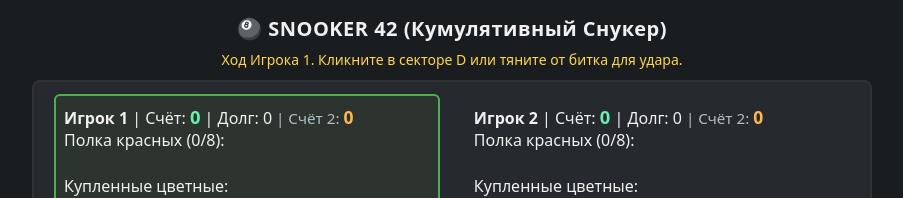
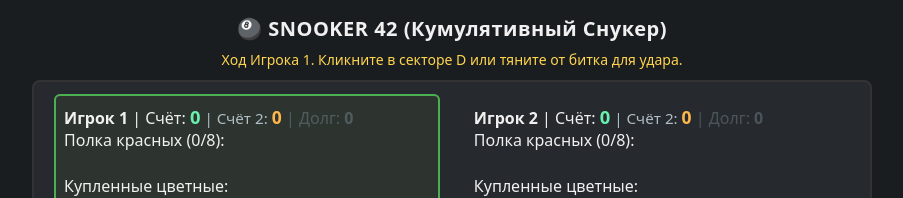
Before and after one commit to vokoramus/cash_snooker, a plain HTML site: page index.html in a window 1280 px wide. Shown: the top 198 px of the page, without its empty margins (188-1091 px from the left). Drawn offline with Linux system fonts and the light colour scheme.

Commit message:
скрываем долг если = 0 и выделяем красным при > 0

```diff
--- a/render.js
+++ b/render.js
@@ -8,24 +8,68 @@ const CANCEL_RADIUS = R + 5; // Радиус возврата к битку дл
 function updateUI() {
   for (let i = 0; i < 2; i++) {
     const scoreEl = document.getElementById(`p${i + 1}-score`);
+    const debtEl = document.getElementById(`p${i + 1}-debt`);
+
     if (scoreEl) {
       scoreEl.innerText = getScore(i);
 
+      // Находим или оборачиваем блок "Долг", чтобы управлять его позицией и прозрачностью
+      let debtWrap = document.getElementById(`p${i + 1}-debt-wrap`);
+      if (!debtWrap && debtEl && debtEl.parentElement) {
+        debtWrap = document.createElement('span');
+        debtWrap.id = `p${i + 1}-debt-wrap`;
+        debtWrap.className = 'debt-badge';
+        debtWrap.innerHTML = ` | Долг: <strong id="p${i + 1}-debt">0</strong>`;
+
+        // Удаляем старый текстовый узел " | Долг: " и старый span из шапки
+        const parent = debtEl.parentElement;
+        const nodes = Array.from(parent.childNodes);
+        nodes.forEach(node => {
+          if (node.nodeType === Node.TEXT_NODE && node.textContent.includes('Долг')) {
+            parent.removeChild(node);
+          }
+        });
+        parent.removeChild(debtEl);
+        parent.appendChild(debtWrap);
+      }
+
+      // Создаём или находим "Счёт 2" и ставим его строго ПЕРЕД блоком "Долг"
       let score2Wrap = document.getElementById(`p${i + 1}-score2-wrap`);
       if (!score2Wrap && scoreEl.parentElement) {
         score2Wrap = document.createElement('span');
         score2Wrap.id = `p${i + 1}-score2-wrap`;
         score2Wrap.className = 'score2-badge';
         score2Wrap.innerHTML = ` | Счёт 2: <strong id="p${i + 1}-score2">0</strong>`;
-        scoreEl.parentElement.appendChild(score2Wrap);
+
+        const targetDebtWrap = document.getElementById(`p${i + 1}-debt-wrap`);
+        if (targetDebtWrap && targetDebtWrap.parentElement === scoreEl.parentElement) {
+          scoreEl.parentElement.insertBefore(score2Wrap, targetDebtWrap);
+        } else {
+          scoreEl.parentElement.appendChild(score2Wrap);
+        }
       }
+
       const score2El = document.getElementById(`p${i + 1}-score2`);
       if (score2El) {
         score2El.innerText = getScoreDouble(i);
       }
     }
 
-    document.getElementById(`p${i + 1}-debt`).innerText = players[i].debt;
+    const updatedDebtEl = document.getElementById(`p${i + 1}-debt`);
+    const updatedDebtWrap = document.getElementById(`p${i + 1}-debt-wrap`);
+    if (updatedDebtEl) {
+      updatedDebtEl.innerText = players[i].debt;
+    }
+    if (updatedDebtWrap) {
+      if (players[i].debt === 0) {
+        updatedDebtWrap.classList.add('debt-zero');
+        updatedDebtWrap.classList.remove('debt-active');
+      } else {
+        updatedDebtWrap.classList.remove('debt-zero');
+        updatedDebtWrap.classList.add('debt-active');
+      }
+    }
+
     let limitText = hasActiveColors() ? `${players[i].reds}/8` : `${players[i].reds} (без лимита)`;
     document.getElementById(`p${i + 1}-reds-count`).innerText = limitText;
 
--- a/style.css
+++ b/style.css
@@ -129,3 +129,18 @@ canvas {
   font-weight: 800;
   font-size: 1.15em;
 }
+
+.debt-badge {
+  transition: opacity 0.2s, color 0.2s;
+}
+
+.debt-zero {
+  opacity: 0.35;
+  color: #90a4ae;
+}
+
+.debt-active {
+  opacity: 1;
+  color: #ff5252;
+  font-weight: bold;
+}
```
